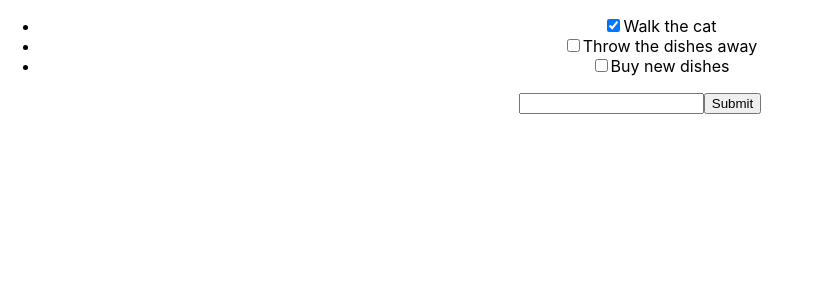
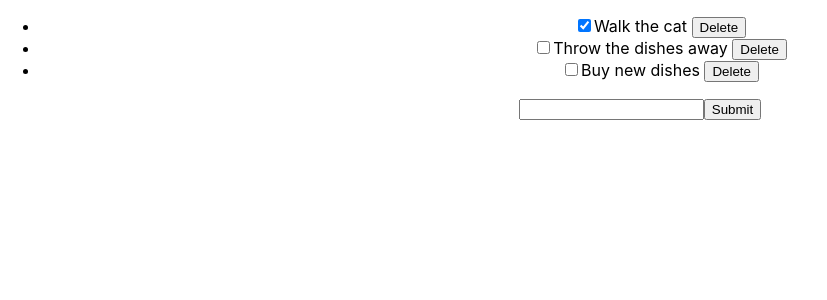
Before and after one commit to StevenVallarsa/react-to-do, a React (Create React App) app: page / in a window 1280 px wide. Shown: the top 300 px of the page, without its empty margins (0-827 px from the left). Built offline with nearby package versions, Linux system fonts and the light colour scheme.

Commit message:
first upload for this project

```diff
--- a/src/App.js
+++ b/src/App.js
@@ -13,7 +13,17 @@ class App extends Component {
       ],
       newTodoDescription: ''
     };
+    this.deleteTodo = this.deleteTodo.bind(this)
   }
+
+  deleteTodo(id) {
+    this.setState(prevState => {
+      todos : prevState.todos.filter((todo, index) => todo.index !== id)
+    })
+  }
+
+
+
 
   handleChange(e) {
     this.setState({ newTodoDescription: e.target.value })
@@ -38,11 +48,21 @@ class App extends Component {
       <div className="App">
         <ul>
           { this.state.todos.map( (todo, index) =>
-          <ToDo key={ index } description={ todo.description } isCompleted={ todo.isCompleted } toggleComplete={ () => this.toggleComplete(index) } />
+          <ToDo
+            key={ index }
+            description={ todo.description }
+            isCompleted={ todo.isCompleted }
+            toggleComplete={ () => this.toggleComplete(index) }
+            onDelete={ () => this.deleteTodo(index)}
+         />
           )}
         </ul>
         <form onSubmit={ (e) => this.handleSubmit(e) }>
-          <input type="text" value={ this.state.newTodoDescription } onChange={ (e) => this.handleChange(e) } />
+          <input
+            type="text"
+            value={ this.state.newTodoDescription }
+            onChange={ (e) => this.handleChange(e) }
+          />
           <input type="submit" />
         </form>
       </div>
--- a/src/components/ToDo.js
+++ b/src/components/ToDo.js
@@ -4,8 +4,14 @@ class ToDo extends Component {
     render() {
         return (
             <li>
-                <input type="checkbox" checked={ this.props.isCompleted } onChange={ this.props.toggleComplete } />
-                <span>{ this.props.description }</span>
+                <input
+                    type="checkbox"
+                    checked={ this.props.isCompleted }
+                    onChange={ this.props.toggleComplete }
+                />
+                <span>{ this.props.description } </span> <button onClick={() => this.props.onDelete(this.props.index)}>Delete</button>
+
+
             </li>
         );
     }
```
